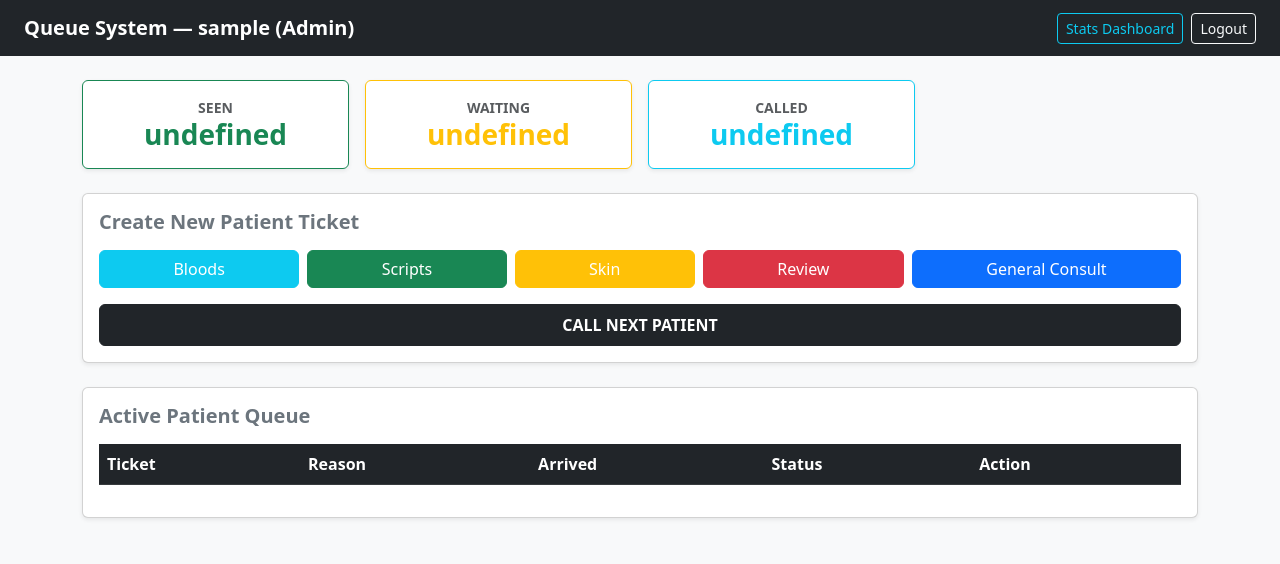
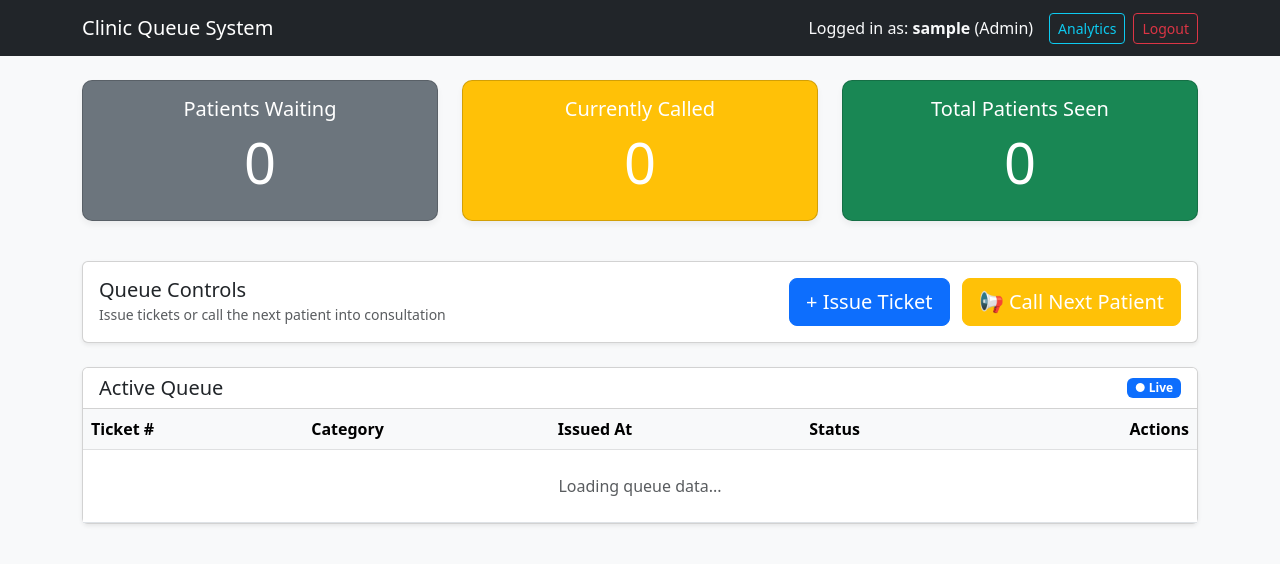
Before and after one commit to drmoosadesai/patient-queue-web, a Flask app: page /dashboard in a window 1280 px wide. Shown: the top 564 px of the page. Run offline with Flask 3, Linux system fonts and the light colour scheme; the visitor is signed in with stand-in values (Sample User, id 1); lists and menus that the app fills with data are empty.

Commit message:
Update dashboard.html

```diff
--- a/templates/dashboard.html
+++ b/templates/dashboard.html
@@ -6,193 +6,224 @@
     <title>Patient Queue Dashboard</title>
     <link href="https://cdn.jsdelivr.net/npm/bootstrap@5.3.0/dist/css/bootstrap.min.css" rel="stylesheet">
     <style>
-        .temp-row {
-            opacity: 0.6;
-            transition: opacity 0.3s ease;
+        body {
+            background-color: #f8f9fa;
+        }
+        .stat-card {
+            border-radius: 10px;
+            box-shadow: 0 4px 6px rgba(0,0,0,0.05);
+        }
+        .badge-called {
+            background-color: #fd7e14;
+        }
+        .badge-waiting {
+            background-color: #6c757d;
         }
     </style>
 </head>
-<body class="bg-light">
-    <nav class="navbar navbar-dark bg-dark px-4 d-flex justify-content-between align-items-center">
-        <span class="navbar-brand fw-bold">Queue System — {{ user.username }} ({{ user.role }})</span>
-
-        <div class="d-flex align-items-center gap-2">
-            <!-- Stats Link: Visible ONLY for Admin role -->
+<body>
+    <nav class="navbar navbar-expand-lg navbar-dark bg-dark mb-4">
+        <div class="container">
+            <a class="navbar-brand font-weight-bold" href="#">Clinic Queue System</a>
+            <div class="d-flex align-items-center">
+                <span class="navbar-text me-3 text-light">
+                    Logged in as: <strong>{{ user.username }}</strong> ({{ user.role }})
+                </span>
                 {% if user.role == 'Admin' %}
-                <a href="{{ url_for('stats') }}" class="btn btn-outline-info btn-sm">Stats Dashboard</a>
+                    <a href="{{ url_for('stats') }}" class="btn btn-outline-info btn-sm me-2">Analytics</a>
                 {% endif %}
-            <a href="/logout" class="btn btn-outline-light btn-sm">Logout</a>
+                <a href="{{ url_for('logout') }}" class="btn btn-outline-danger btn-sm">Logout</a>
+            </div>
         </div>
     </nav>
 
-    <div class="container my-4">
-        <!-- Stat Boxes -->
-        <div class="row text-center g-3 mb-4">
-            <div class="col-6 col-md-3">
-                <div class="card p-3 shadow-sm border-success">
-                    <span class="text-muted small fw-bold">SEEN</span>
-                    <h3 id="stat-seen" class="text-success fw-bold mb-0">0</h3>
+    <div class="container">
+        <!-- Live Counters -->
+        <div class="row mb-4">
+            <div class="col-md-4">
+                <div class="card stat-card text-white bg-secondary mb-3">
+                    <div class="card-body text-center">
+                        <h5 class="card-title">Patients Waiting</h5>
+                        <h2 class="display-4 font-weight-bold" id="waiting-count">0</h2>
                     </div>
                 </div>
-            <div class="col-6 col-md-3">
-                <div class="card p-3 shadow-sm border-warning">
-                    <span class="text-muted small fw-bold">WAITING</span>
-                    <h3 id="stat-waiting" class="text-warning fw-bold mb-0">0</h3>
+            </div>
+            <div class="col-md-4">
+                <div class="card stat-card text-white bg-warning mb-3">
+                    <div class="card-body text-center">
+                        <h5 class="card-title">Currently Called</h5>
+                        <h2 class="display-4 font-weight-bold" id="called-count">0</h2>
                     </div>
                 </div>
-            <div class="col-6 col-md-3">
-                <div class="card p-3 shadow-sm border-info">
-                    <span class="text-muted small fw-bold">CALLED</span>
-                    <h3 id="stat-called" class="text-info fw-bold mb-0">0</h3>
+            </div>
+            <div class="col-md-4">
+                <div class="card stat-card text-white bg-success mb-3">
+                    <div class="card-body text-center">
+                        <h5 class="card-title">Total Patients Seen</h5>
+                        <h2 class="display-4 font-weight-bold" id="seen-count">0</h2>
+                    </div>
                 </div>
             </div>
         </div>
 
+        <!-- Action Panel (Admin & Reception Only) -->
         {% if user.role in ['Admin', 'Reception'] %}
-        <!-- Ticket Generator Buttons -->
-        <div class="card shadow-sm p-3 mb-4">
-            <h5 class="fw-bold text-secondary mb-3">Create New Patient Ticket</h5>
-            <div class="d-flex flex-wrap gap-2">
-                <button class="btn btn-info text-white flex-fill" onclick="createTicket('Bloods')">Bloods</button>
-                <button class="btn btn-success flex-fill" onclick="createTicket('Scripts')">Scripts</button>
-                <button class="btn btn-warning text-white flex-fill" onclick="createTicket('Skin')">Skin</button>
-                <button class="btn btn-danger flex-fill" onclick="createTicket('Review')">Review</button>
-                <button class="btn btn-primary flex-fill" onclick="createTicket('General Consult')">General Consult</button>
+        <div class="card mb-4 shadow-sm">
+            <div class="card-body d-flex justify-content-between align-items-center">
+                <div>
+                    <h5 class="mb-0">Queue Controls</h5>
+                    <small class="text-muted">Issue tickets or call the next patient into consultation</small>
                 </div>
-            <div class="mt-3">
-                <button class="btn btn-dark w-100 fw-bold py-2" onclick="callNext()">CALL NEXT PATIENT</button>
+                <div>
+                    <button class="btn btn-primary btn-lg me-2" onclick="createTicket()">+ Issue Ticket</button>
+                    <button class="btn btn-warning btn-lg text-white" onclick="callNext()">📢 Call Next Patient</button>
+                </div>
             </div>
         </div>
         {% endif %}
 
-        <!-- Queue Table -->
-        <div class="card shadow-sm p-3">
-            <h5 class="fw-bold text-secondary mb-3">Active Patient Queue</h5>
+        <!-- Active Queue Table -->
+        <div class="card shadow-sm">
+            <div class="card-header bg-white d-flex justify-content-between align-items-center">
+                <h5 class="mb-0">Active Queue</h5>
+                <span class="badge bg-primary" id="live-indicator">● Live</span>
+            </div>
+            <div class="card-body p-0">
                 <div class="table-responsive">
-                <table class="table table-hover align-middle">
-                    <thead class="table-dark">
+                    <table class="table table-hover align-middle mb-0">
+                        <thead class="table-light">
                             <tr>
-                            <th>Ticket</th>
-                            <th>Reason</th>
-                            <th>Arrived</th>
+                                <th>Ticket #</th>
+                                <th>Category</th>
+                                <th>Issued At</th>
                                 <th>Status</th>
-                            <th>Action</th>
+                                <th class="text-end">Actions</th>
                             </tr>
                         </thead>
                         <tbody id="queue-table-body">
-                        <!-- Populated via JavaScript -->
+                            <tr>
+                                <td colspan="5" class="text-center py-4 text-muted">Loading queue data...</td>
+                            </tr>
                         </tbody>
                     </table>
                 </div>
             </div>
         </div>
+    </div>
 
     <script>
+        const userRole = "{{ user.role }}";
+
+        // Fetch queue data from server
         async function fetchQueue() {
             try {
-                let response = await fetch('/api/queue');
-                let data = await response.json();
+                const res = await fetch('/api/queue');
+                if (!res.ok) return;
+                const data = await res.json();
 
-                document.getElementById('stat-seen').innerText = data.total_seen;
-                document.getElementById('stat-waiting').innerText = data.waiting_count;
-                document.getElementById('stat-called').innerText = data.called_count;
+                // Update live counters
+                document.getElementById('waiting-count').innerText = data.waiting_count;
+                document.getElementById('called-count').innerText = data.called_count;
+                document.getElementById('seen-count').innerText = data.total_seen;
 
-                let tbody = document.getElementById('queue-table-body');
-                tbody.innerHTML = '';
-
-                data.tickets.forEach(ticket => {
-                    let actionBtn = '';
-                    if (ticket.status === 'Called') {
-                        actionBtn = `<button class="btn btn-success btn-sm" onclick="markSeen(${ticket.id})">Mark Seen</button>`;
-                    } else {
-                        actionBtn = `<span class="badge bg-secondary">Waiting</span>`;
+                // Render queue table
+                const tbody = document.getElementById('queue-table-body');
+                if (data.tickets.length === 0) {
+                    tbody.innerHTML = `<tr><td colspan="5" class="text-center py-4 text-muted">No active patients in the queue.</td></tr>`;
+                    return;
                 }
 
-                    tbody.innerHTML += `
+                let html = '';
+                data.tickets.forEach(ticket => {
+                    let statusBadge = ticket.status === 'Called'
+                        ? `<span class="badge badge-called">Called</span>`
+                        : `<span class="badge badge-waiting">Waiting</span>`;
+
+                    let actionBtn = '-';
+                    if (ticket.status === 'Called') {
+                        actionBtn = `<button class="btn btn-success btn-sm" onclick="markSeen(${ticket.id})">✓ Mark Seen</button>`;
+                    }
+
+                    html += `
                         <tr>
-                            <td class="fw-bold">${ticket.ticket_number}</td>
-                            <td>${ticket.category}</td>
-                            <td>${ticket.created_at.split('T')[1] || ticket.created_at}</td>
-                            <td><span class="badge ${ticket.status === 'Called' ? 'bg-info' : 'bg-warning'}">${ticket.status}</span></td>
-                            <td>${actionBtn}</td>
+                            <td><strong>${ticket.ticket_number}</strong></td>
+                            <td>${ticket.category || 'General'}</td>
+                            <td>${ticket.created_at || ''}</td>
+                            <td>${statusBadge}</td>
+                            <td class="text-end">${actionBtn}</td>
                         </tr>
                     `;
                 });
+                tbody.innerHTML = html;
+
             } catch (err) {
-                console.error("Error fetching queue data:", err);
+                console.error("Error fetching queue:", err);
             }
         }
 
-        async function createTicket(category) {
-            let tbody = document.getElementById('queue-table-body');
-            let waitingStat = document.getElementById('stat-waiting');
-
-            // 1. INSTANT OPTIMISTIC UPDATE (0ms delay)
-            let nowTime = new Date().toLocaleTimeString([], { hour: '2-digit', minute: '2-digit', second: '2-digit' });
-            let tempId = "temp-" + Date.now();
-
-            // Increment waiting count display instantly
-            let currentWaiting = parseInt(waitingStat.innerText) || 0;
-            waitingStat.innerText = currentWaiting + 1;
-
-            // Render temporary optimistic row
-            let tempRow = document.createElement('tr');
-            tempRow.id = tempId;
-            tempRow.className = 'temp-row';
-            tempRow.innerHTML = `
-                <td class="fw-bold text-muted">...</td>
-                <td>${category}</td>
-                <td>${nowTime}</td>
-                <td><span class="badge bg-secondary">Creating...</span></td>
-                <td><span class="badge bg-secondary">Waiting</span></td>
-            `;
-            tbody.appendChild(tempRow);
-
-            // 2. BACKGROUND FETCH
+        // Issue new ticket (Reception / Admin)
+        async function createTicket() {
             try {
-                let res = await fetch('/api/ticket/create', {
+                const res = await fetch('/api/ticket/create', {
                     method: 'POST',
                     headers: { 'Content-Type': 'application/json' },
-                    body: JSON.stringify({ category })
+                    body: JSON.stringify({ category: 'General' })
                 });
-                let data = await res.json();
-
+                const data = await res.json();
                 if (data.success) {
-                    // Refresh queue silently to swap temp row with exact DB row
                     fetchQueue();
                 } else {
-                    throw new Error(data.error || "Error creating ticket");
+                    alert('Error creating ticket: ' + (data.error || 'Unauthorized'));
                 }
             } catch (err) {
-                // Rollback on failure
-                tempRow.remove();
-                waitingStat.innerText = currentWaiting;
-                alert("Error creating ticket. Please try again.");
-                console.error(err);
+                console.error("Error creating ticket:", err);
             }
         }
 
+        // Call Next Patient (Reception / Admin)
         async function callNext() {
-            let res = await fetch('/api/ticket/call_next', { method: 'POST' });
-            let data = await res.json();
+            try {
+                const res = await fetch('/api/ticket/call_next', { method: 'POST' });
+                const data = await res.json();
                 if (data.success) {
-                alert(`CALL PATIENT: Ticket #${data.ticket.ticket_number}`);
                     fetchQueue();
                 } else {
-                alert(data.message || "No patients waiting.");
+                    alert(data.message || 'No patients waiting.');
+                }
+            } catch (err) {
+                console.error("Error calling next patient:", err);
             }
         }
 
+        // Mark Patient Seen (Doctor / Admin)
         async function markSeen(ticketId) {
-            let res = await fetch(`/api/ticket/seen/${ticketId}`, { method: 'POST' });
-            let data = await res.json();
+            // Optimistic Removal: Remove row immediately from UI for instant doctor experience
+            const rows = document.querySelectorAll("#queue-table-body tr");
+            rows.forEach(row => {
+                if (row.innerHTML.includes(`markSeen(${ticketId})`)) {
+                    row.remove();
+                }
+            });
+
+            try {
+                const res = await fetch(`/api/ticket/seen/${ticketId}`, { method: 'POST' });
+                const data = await res.json();
                 if (data.success) {
+                    fetchQueue();
+                } else {
+                    alert('Could not mark patient as seen.');
+                    fetchQueue();
+                }
+            } catch (err) {
+                console.error("Error marking seen:", err);
                 fetchQueue();
             }
         }
 
-        // Auto-refresh every 3 seconds for real-time syncing across phones/PCs
+        // Poll server every 1 second (1000ms) for fast cross-device sync
         setInterval(fetchQueue, 1000);
+
+        // Initial load
         fetchQueue();
     </script>
 </body>
```
Lines whose indentation alone changed are shown as unchanged.
